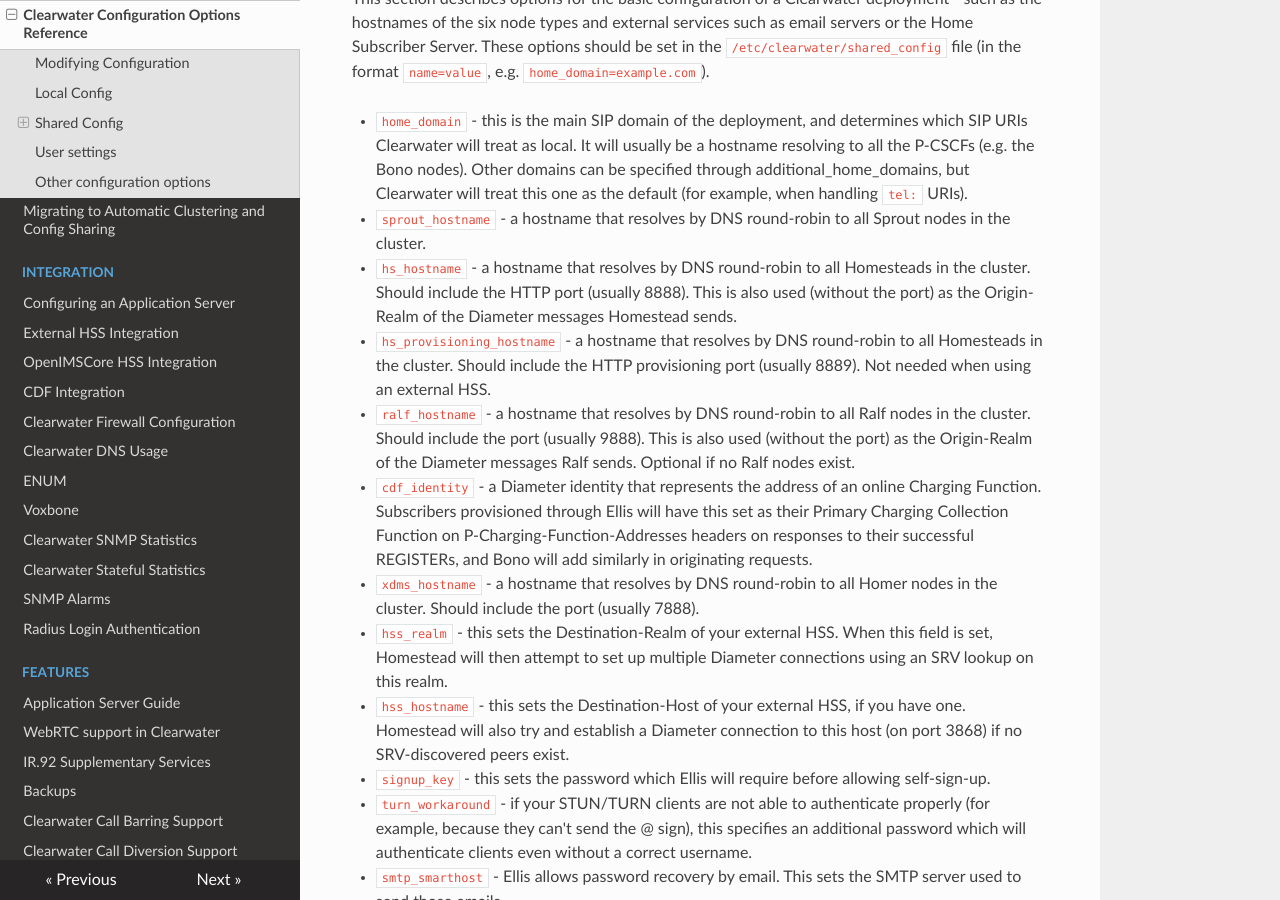
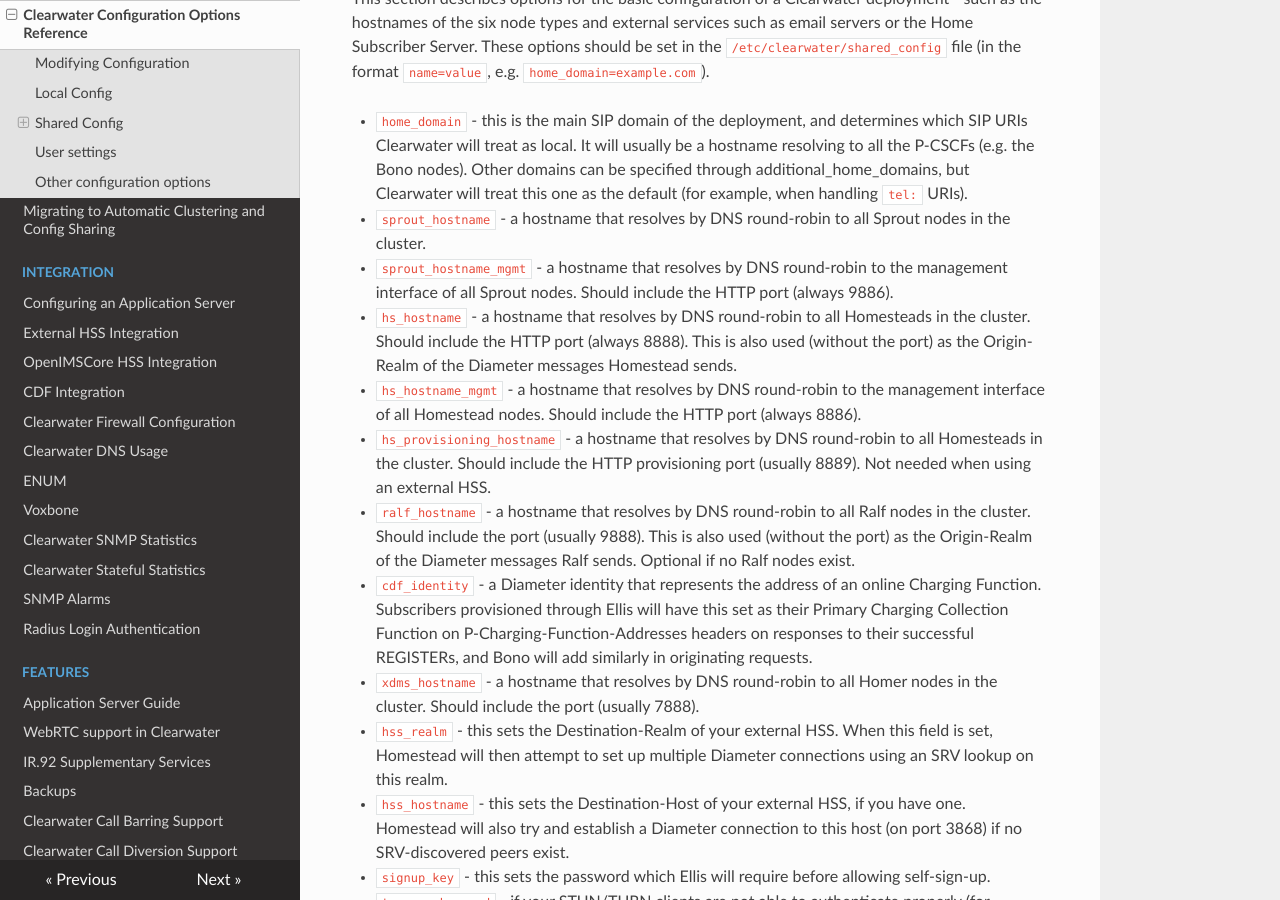
Before and after one commit to Metaswitch/clearwater-readthedocs, an MkDocs documentation site: the page built from docs/Clearwater_Configuration_Options_Reference.md, in a window 1280 px wide and 900 px high, scrolled down 2192 px. Built offline with MkDocs 1.6.1, drawn with Linux system fonts in a browser that asks for light colours; nearby versions of some CDN libraries; old or Windows-style settings are respelled for this version of MkDocs.

Commit message:
Update Clearwater_Configuration_Options_Reference.md

```diff
--- a/docs/Clearwater_Configuration_Options_Reference.md
+++ b/docs/Clearwater_Configuration_Options_Reference.md
@@ -54,7 +54,9 @@ This section describes options for the basic configuration of a Clearwater deplo
 
 * `home_domain` - this is the main SIP domain of the deployment, and determines which SIP URIs Clearwater will treat as local. It will usually be a hostname resolving to all the P-CSCFs (e.g. the Bono nodes). Other domains can be specified through additional_home_domains, but Clearwater will treat this one as the default (for example, when handling `tel:` URIs).
 * `sprout_hostname` - a hostname that resolves by DNS round-robin to all Sprout nodes in the cluster.
-* `hs_hostname` - a hostname that resolves by DNS round-robin to all Homesteads in the cluster. Should include the HTTP port (usually 8888). This is also used (without the port) as the Origin-Realm of the Diameter messages Homestead sends.
+* `sprout_hostname_mgmt` - a hostname that resolves by DNS round-robin to the management interface of all Sprout nodes.  Should include the HTTP port (always 9886).
+* `hs_hostname` - a hostname that resolves by DNS round-robin to all Homesteads in the cluster. Should include the HTTP port (always 8888). This is also used (without the port) as the Origin-Realm of the Diameter messages Homestead sends.
+* `hs_hostname_mgmt` - a hostname that resolves by DNS round-robin to the management interface of all Homestead nodes.  Should include the HTTP port (always 8886).
 * `hs_provisioning_hostname` - a hostname that resolves by DNS round-robin to all Homesteads in the cluster. Should include the HTTP provisioning port (usually 8889). Not needed when using an external HSS.
 * `ralf_hostname` - a hostname that resolves by DNS round-robin to all Ralf nodes in the cluster. Should include the port (usually 9888). This is also used (without the port) as the Origin-Realm of the Diameter messages Ralf sends. Optional if no Ralf nodes exist.
 * `cdf_identity` - a Diameter identity that represents the address of an online Charging Function. Subscribers provisioned through Ellis will have this set as their Primary Charging Collection Function on P-Charging-Function-Addresses headers on responses to their successful REGISTERs, and Bono will add similarly in originating requests.
```
